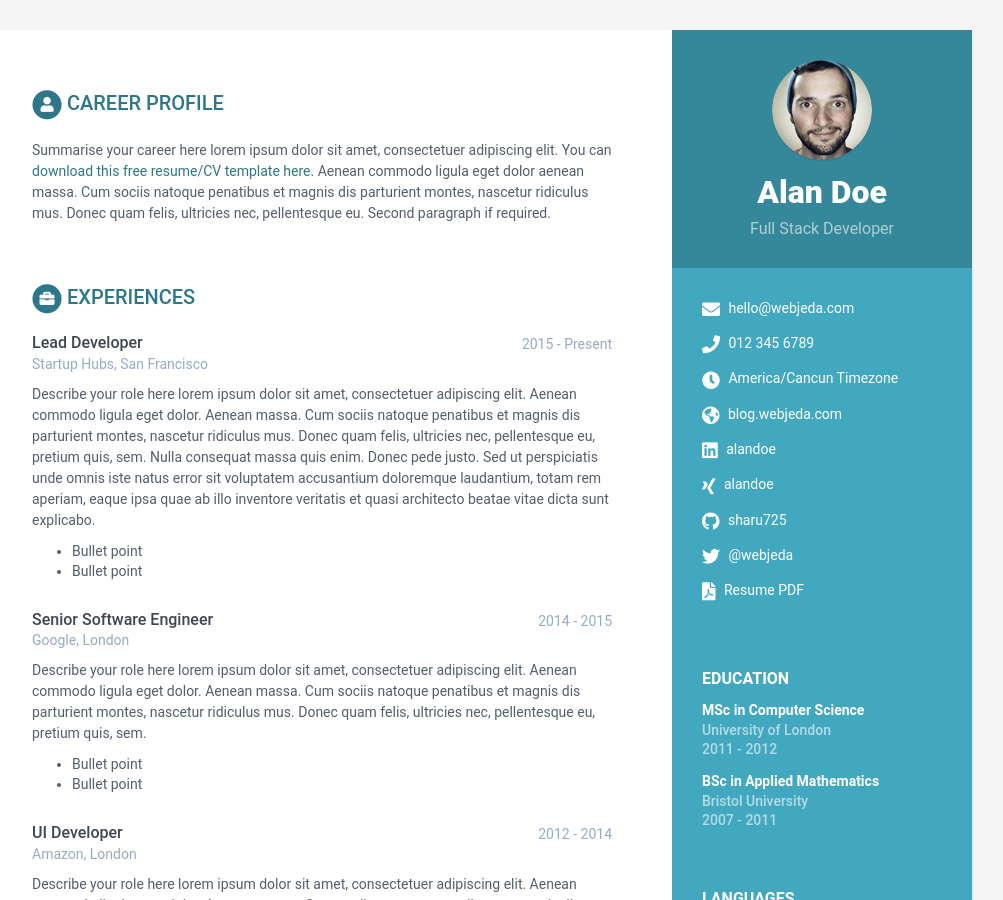
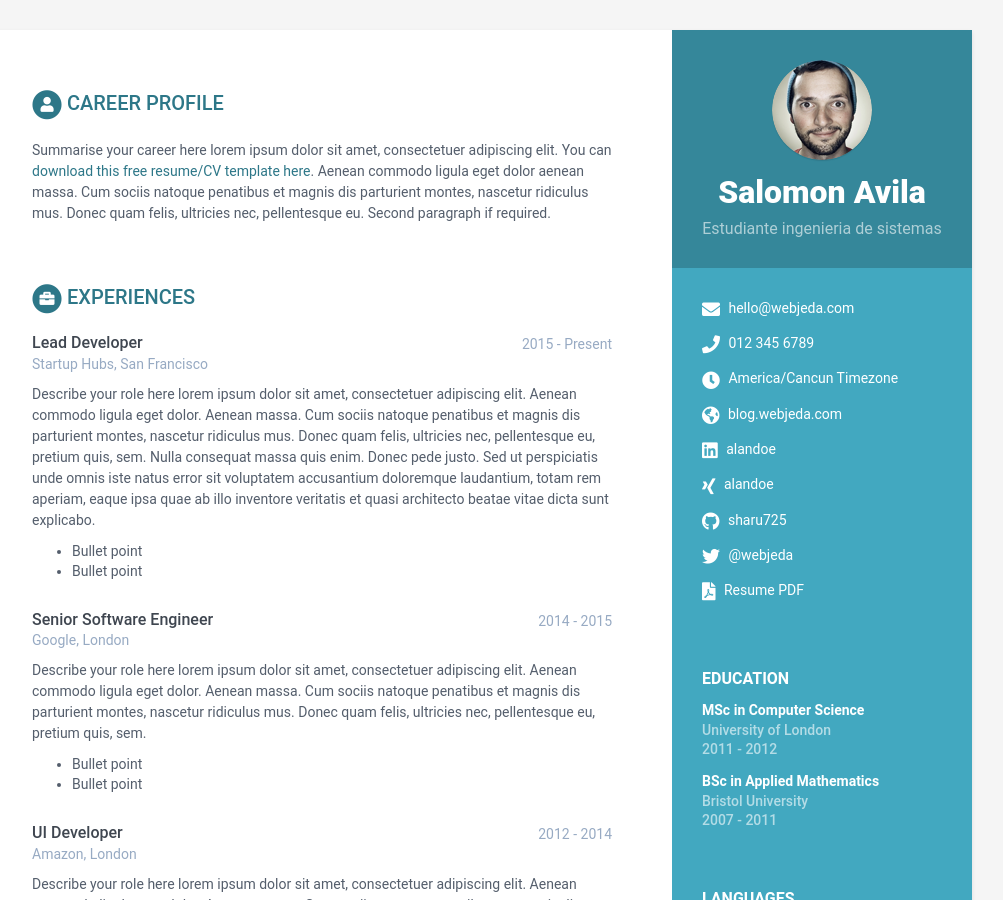
Before and after one commit to MrMich34/CV2, a Jekyll site: the page built from index.html, in a window 1280 px wide and 900 px high. Shown: the whole window, without its empty margins (168-1171 px from the left). Built offline with Jekyll 4.4.1, drawn with Linux system fonts in a browser that asks for light colours.

Commit message:
Cambia el nombre

```diff
--- a/_data/data.yml
+++ b/_data/data.yml
@@ -8,8 +8,8 @@ sidebar:
     education: True # set to False if you want education in main section instead of in sidebar
 
     # Profile information
-    name: Alan Doe
-    tagline: Full Stack Developer
+    name: Salomon Avila
+    tagline: Estudiante ingenieria de sistemas
     avatar: profile.png  #place a 100x100 picture inside /assets/images/ folder and provide the name of the file below
 
     # Sidebar links
```
